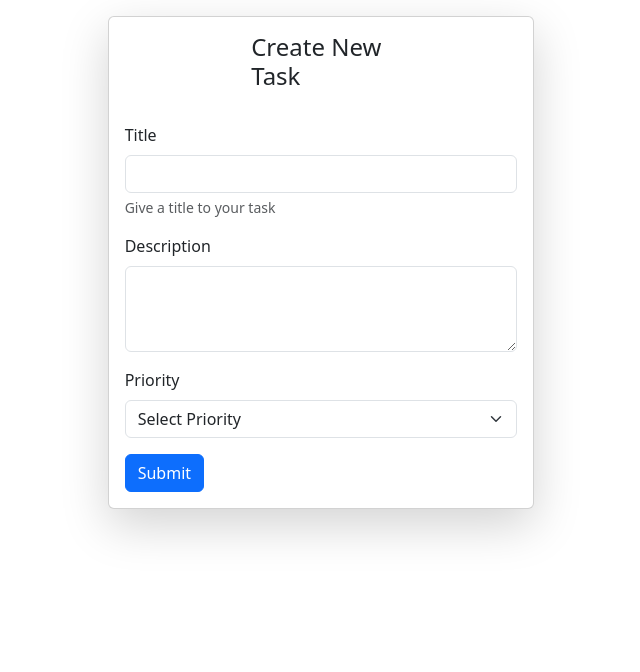
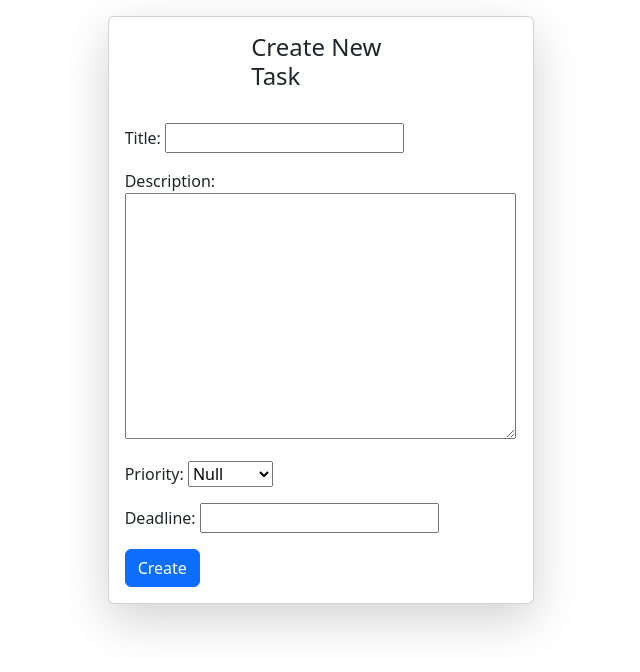
Before and after one commit to kaziiriad/django_todo_app, a Django app: page /create/ in a window 1280 px wide. Shown: the top 672 px of the page, without its empty margins (319-959 px from the left). Run offline with Django 4.2, Linux system fonts and the light colour scheme.

Commit message:
added deadline feature on the backend. some works is still not done yet.

```diff
--- /dev/null
+++ b/todo_app/forms.py
@@ -0,0 +1,8 @@
+from django import forms
+from .models import Task
+
+class TaskForm(forms.ModelForm):
+
+    class Meta:
+        model = Task
+        exclude = ['status', 'is_delete']
--- a/todo_app/models.py
+++ b/todo_app/models.py
@@ -24,6 +24,7 @@
     priority = models.IntegerField(choices=PRIORITY, default=0)
     created_at = models.DateTimeField(auto_now_add=True)
     status = models.BooleanField(choices=COMPLETION_CHOICES, default=False)
+    deadline = models.DateTimeField(blank=True, null=True)
     is_delete = models.BooleanField(default=False)
 
     objects = TaskManager()
--- a/todo_app/templates/todo_app/create.html
+++ b/todo_app/templates/todo_app/create.html
@@ -19,27 +19,12 @@
 
         <form method="post">
             {% csrf_token %}
-            <div class="mb-3">
-                <label for="exampleInputEmail1" class="form-label">Title</label>
-                <input type="text" class="form-control" name="title" required>
-                <div class="form-text">Give a title to your task</div>
-            </div>
-            <div class="mb-3">
-                <label for="exampleFormControlTextarea1" class="form-label">Description</label>
-                <textarea class="form-control" name="description" rows="3"></textarea>
-            </div>
-            <div class="mb-3">
-                <label for="exampleFormControlTextarea1" class="form-label">Priority</label>
-                <select class="form-select" aria-label="Default select example" name="priority" required>
-                    <option value="">Select Priority</option>
-                    <option value="3">Low</option>
-                    <option value="2">Medium</option>
-                    <option value="1">High</option>
-                </select>
-            </div>
+
+            {{ form.as_p }}
 
 
-            <button type="submit" class="btn btn-primary">Submit</button>
+
+            <button type="submit" class="btn btn-primary">Create</button>
         </form>
     </div>
 
--- a/todo_app/views.py
+++ b/todo_app/views.py
@@ -1,7 +1,9 @@
 from django.shortcuts import render, redirect
+from django.urls import reverse
 from django.http import JsonResponse
 from .models import Task
 from django.db.models import F
+from .forms import TaskForm
 
 # Create your views here.
 
@@ -18,20 +20,16 @@
 
     if request.method == 'POST':
 
-        title = request.POST['title']
-        description = request.POST['description']
-        priority = request.POST.get('priority')
+        form = TaskForm(request.POST)
 
-        task = Task(
-            title = title,
-            description = description,
-            priority = priority
-        )
-        task.save()
+        if form.is_valid():
+            form.save()
 
-        return redirect('home')
+        return redirect(reverse('home'))
 
-    return render(request, 'todo_app/create.html')
+    form = TaskForm()
+
+    return render(request, 'todo_app/create.html', {"form" : form})
 
 def view_tasks(request, id):
 
```
Also changed, not shown: db.sqlite3, todo_app/migrations/0015_task_deadline.py (added).
